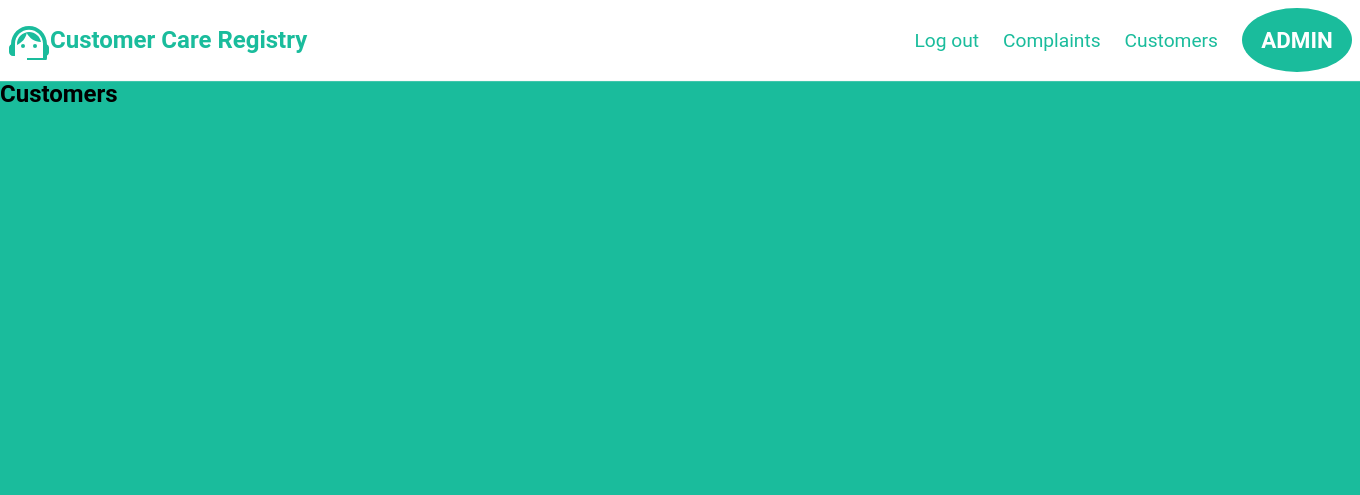
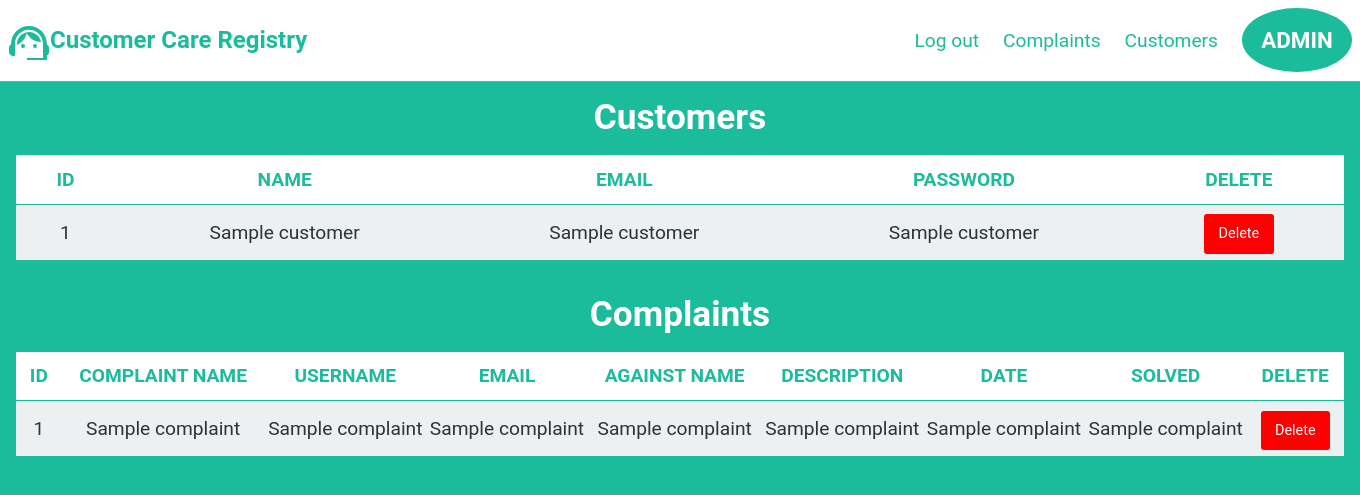
Before and after one commit to Santhanaselvamchandru/customercareregistry, a Flask app: template SRC/templates/admin.html in a window 1360 px wide. Shown: the top 495 px of the page. Run offline with Flask 2, Linux system fonts and the light colour scheme; the template is opened without the code that fills it: most values are stand-ins (such as "Sample title", 1, 10 or a date in 2020); some libraries are stand-ins or nearby versions.

Commit message:
make changes

```diff
--- a/SRC/app.py
+++ b/SRC/app.py
@@ -1,18 +1,3 @@
-"""
-    Database credentials
-    Username: a7tPSqJMm4
-
-    Database name: a7tPSqJMm4
-
-    Password: dZRSGZReBY
-
-    Server: remotemysql.com
-
-    Port: 3306
-
-    google client id - 230809809224-6dvmdva24gkp8dgku6bk114dm5gkoes1.apps.googleusercontent.com
-    client secret - pYRs5szyt-Yv81ELQnxeRy6c
-"""
 from flask import Flask,render_template,request,url_for,session,redirect
 from flask_mysqldb import MySQL
 from sendmail import sendemail
@@ -33,8 +18,8 @@ app.config['MYSQL_DB'] = 'a7tPSqJMm4'
 mysql = MySQL(app)
 
 # Google authenticate configuration
-app.config['GOOGLE_ID'] = '230809809224-6dvmdva24gkp8dgku6bk114dm5gkoes1.apps.googleusercontent.com'
-app.config['GOOGLE_SECRET'] = 'pYRs5szyt-Yv81ELQnxeRy6c'
+app.config['GOOGLE_ID'] = 'Your google id'
+app.config['GOOGLE_SECRET'] = 'Your Google Secret Key'
 
 app.secret_key = "customercareregistry"
 
@@ -102,12 +87,46 @@ def register():
         sendemail(mail,subject,text)
         msg = 'Your registration successfully completed.'
     return render_template('index.html',signupmsg = msg)
+# admin page
+@app.route('/admin/<which>')
+def admin(which):
+    if which == 'customers':
+        cursor = mysql.connection.cursor()
+        cursor.execute('SELECT * FROM customerdeatils')
+        data = cursor.fetchall()
+        cursor.close()
+        print(data[0])
+        return render_template('admin.html',customers=data,complaints=None)
+    if which == 'complaints':
+        cursor = mysql.connection.cursor()
+        cursor.execute('SELECT * FROM complaints')
+        data = cursor.fetchall()
+        cursor.close()
+        return render_template('admin.html',customers=None,complaints=data)
+# admin delete
+@app.route('/Delete/<type>/<id>')
+def Delete(type,id):
+    if type == 'customers':
+        cursor = mysql.connection.cursor()
+        cursor.execute('DELETE FROM customerdeatils WHERE id = % s',[id])
+        mysql.connection.commit()
+        cursor.close()
+        return redirect(url_for('admin',which='customers'))
+    if type == 'complaints':
+        cursor = mysql.connection.cursor()
+        cursor.execute('DELETE FROM complaints WHERE id = % s',[id])
+        mysql.connection.commit()
+        cursor.close()
+        return redirect(url_for('admin',which='complaints'))
 # manually login
 @app.route('/login',methods=['POST','GET'])
 def login():
     if request.method == 'POST':
         mail = request.form['mail1']
         password = request.form['pwd1']
+        # login is admin or not
+        if mail == "admin" and password == 'admin@1810':
+            return redirect(url_for('admin',which='customers'))
         # check account is exists or not
         cursor = mysql.connection.cursor()
         cursor.execute('SELECT * FROM customerdeatils WHERE email=% s AND password=% s',(mail,password))
--- a/SRC/sendmail.py
+++ b/SRC/sendmail.py
@@ -1,9 +1,9 @@
 import sendgrid
-from sendgrid.helpers.mail import *
+from sendgrid.helpers.mail import Mail, Email, To, Content
 import base64
 def sendemail(user,subject,TEXT):
-    api = sendgrid.SendGridAPIClient('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')
-    from_email = Email('customercareregistry@gmail.com')
+    api = sendgrid.SendGridAPIClient('Your API')
+    from_email = Email('Your Mail')
     to_email = To(user)
     content = Content('text/plain',TEXT)
     mail = Mail(from_email,to_email,subject,content)
--- a/SRC/static/css/admin.css
+++ b/SRC/static/css/admin.css
@@ -49,3 +49,49 @@ body{
     color : var(--fontColor);
     border-radius : 50%;
 }
+.customer_details{
+    margin : 0 auto;
+    display : flex;
+    align-items : center;
+    justify-content : center;
+}
+.customer_details h2,.complaint_details h2{
+    text-align : center;
+    color : var(--fontColor);
+    margin : 1rem;
+    font-size : 2.2rem;
+}
+table{
+    margin : 0 auto;
+    width : 83rem;
+    border-collapse : separate;
+    border-spacing : 0 0.1rem;
+    text-align : center;
+    margin-bottom : 2rem;
+}
+table thead th{
+    padding : 0.8rem;
+    font-size : 1.2rem;
+    text-transform : uppercase;
+    color : var(--bgColor);
+    background-color : var(--fontColor);
+}
+table tbody tr:nth-child(odd){
+    background-color : var(--inputColor);
+}
+table tbody tr:nth-child(even){
+    background-color : var(--fontColor);
+}
+table tbody tr td{
+    padding : 1rem 0;
+    color : #2d3436;
+    font-size : 1.2rem;
+}
+td a{
+    text-decoration : none;
+    color : #fff;
+    background-color : rgb(255,0,0);
+    padding : 0.7rem 0.9rem;
+    border-radius : 3px;
+    font-size : 0.9rem;
+}
--- a/SRC/templates/admin.html
+++ b/SRC/templates/admin.html
@@ -27,10 +27,10 @@
                 <a href="/logout">Log out</a>
             </div>
             <div>
-                <a href="">Complaints</a>
+                <a href="/admin/complaints">Complaints</a>
             </div>
             <div>
-                <a href="">Customers</a>
+                <a href="/admin/customers">Customers</a>
             </div>
             <div>
                 <a href="#">ADMIN</a>
@@ -38,11 +38,68 @@
         </div>
     </div>
     <div>
+        {% if customers %}
         <div class="customer_details">
             <div>
                 <h2>Customers</h2>
             </div>
         </div>
+        <table>
+            <thead>
+                <th>id</th>
+                <th>Name</th>
+                <th>Email</th>
+                <th>Password</th>
+                <th>Delete</th>
+            </thead>
+            <tbody>
+                {% for c in customers %}
+                <tr>
+                    <td>{{c[0]}}</td>
+                    <td>{{c[1]}}</td>
+                    <td>{{c[2]}}</td>
+                    <td>{{c[3]}}</td>
+                    <td><a href="/Delete/customers/{{c[0]}}">Delete</a></td>
+                </tr>
+                {% endfor %}
+            </tbody>
+        </table>
+        {% endif %}
+        {% if complaints %}
+        <div class="complaint_details">
+            <div>
+                <h2>Complaints</h2>
+            </div>
+        </div>
+        <table>
+            <thead>
+                <th>id</th>
+                <th>complaint name</th>
+                <th>username</th>
+                <th>email</th>
+                <th>against name</th>
+                <th>Description</th>
+                <th>date</th>
+                <th>solved</th>
+                <th>Delete</th>
+            </thead>
+            <tbody>
+                {% for c in complaints %}
+                <tr>
+                    <td>{{c[0]}}</td>
+                    <td>{{c[1]}}</td>
+                    <td>{{c[2]}}</td>
+                    <td>{{c[3]}}</td>
+                    <td>{{c[4]}}</td>
+                    <td>{{c[5]}}</td>
+                    <td>{{c[6]}}</td>
+                    <td>{{c[7]}}</td>
+                    <td><a href="/Delete/complaints/{{c[0]}}">Delete</a></td>
+                </tr>
+                {% endfor %}
+            </tbody>
+        </table>
+        {% endif %}
     </div>
 </body>
 </html>
--- a/SRC/templates/complaints.html
+++ b/SRC/templates/complaints.html
@@ -25,9 +25,6 @@
         <div class="urls">
             <div>
                 <a href="/logout">Log out</a>
-            </div>
-            <div>
-                <a href="/feedback">Feedback</a>
             </div>
             <div>
                 <a href="/showcomplaints">Complaints</a>
--- a/SRC/templates/home.html
+++ b/SRC/templates/home.html
@@ -24,9 +24,6 @@
         <div class="urls">
             <div>
                 <a href="/logout">Log out</a>
-            </div>
-            <div>
-                <a href="/feedback">Feedback</a>
             </div>
             <div>
                 <a href="/showcomplaints">Complaints</a>
```
